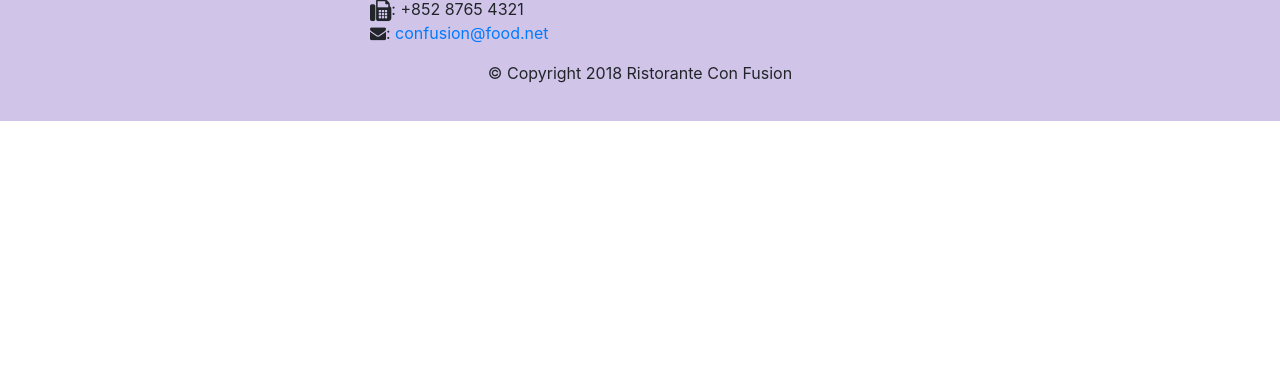
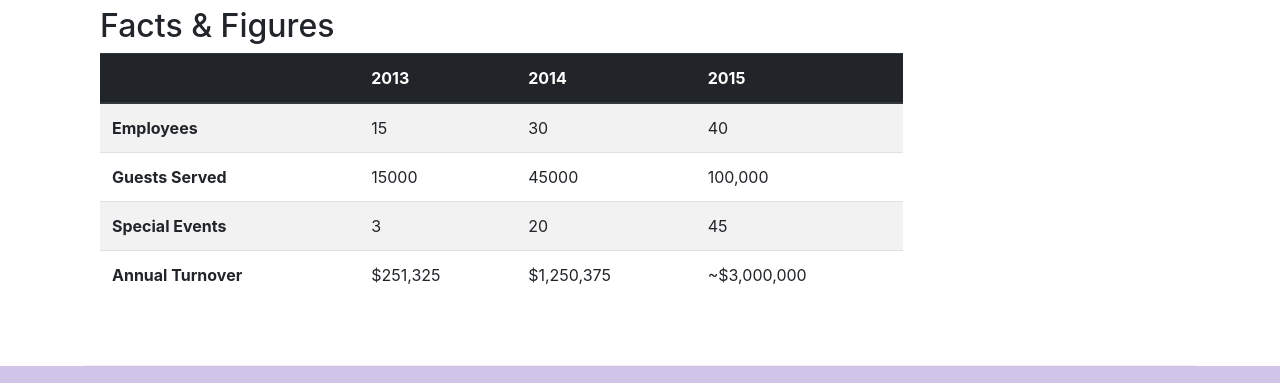
Before and after one commit to karthik137/conFusion, a website: page aboutus.html in a window 1280 px wide. Shown: the part 1655-2038 px from the top of the page. Before the commit the page ends 1776 px from the top, so only its background shows below. Drawn offline with nearby package versions, Linux system fonts and the light colour scheme.

Commit message:
tables and cards

```diff
--- a/aboutus.html
+++ b/aboutus.html
@@ -77,7 +77,36 @@
                     <em>The Frying Pan</em>, a successful chain started by our CEO, Mr. Peter Pan, that featured for the first
                     time the world's best cuisines in a pan.</p>
             </div>
-            <div>
+            <div class="col-sm">
+                <div class="card">
+                    <h3 class="card-header bg-primary text-white">
+                        Facts At a Glance
+                    </h3>
+                    <div class="card-body">
+                        <dl class="row">
+                            <dt class="col-6">
+                                Started
+                            </dt>
+                            <dd class="col-6">3 Feb, 2014</dd>
+                            <dt class="col-6">Major Stake Holder</dt>
+                            <dd class="col-6">HK Fine Foods Inc.</dd>
+                            <dt class="col-6">Last Year's Turnover</dt>
+                            <dd class="col-6">$1,250,375</dd>
+                            <dt class="col-6">Employees</dt>
+                            <dd class="col-6">40</dd>
+
+                        </dl>
+                    </div>
+                </div>
+            </div>
+            <div class="col-12">
+                <div class="card card-body bg-light">
+                    <blockquote class="blockquote">
+                        <p class="mb-0">You better cut the pizza in four pieces because I'm not hungry enough to eat six.</p>
+                        <footer class="blockquote-footer">Yogi Berra, <cite title="Source Title"> The Wit and Wisdom of Yogi Berra, P. Pepe, Diversion Books, 2014
+                        </cite></footer>
+                    </blockquote>
+                </div>
             </div>
         </div>
 
@@ -117,6 +146,53 @@
                     in the culinary world, he specializes in creating mouthwatering Indo-Italian fusion experiences. He says,
                     <em>Put together the cuisines from the two craziest cultures, and you get a winning hit! Amma Mia!</em>
                 </p>
+            </div>
+        </div>
+
+        <div class="row row-content">
+            <div class="col12 col-sm-9">
+                <h2>Facts &amp; Figures</h2>
+                <div class="table-responsive">
+                    <table class="table table-striped">
+                        <thead class="thead-dark">
+                            <tr>
+                                <th>&nbsp;</th>
+                                <th>2013</th>
+                                <th>2014</th>
+                                <th>2015</th>
+                            </tr>
+                        </thead>
+                        <tbody>
+                            <tr>
+                                <th>Employees</th>
+                                <td>15</td>
+                                <td>30</td>
+                                <td>40</td>
+                            </tr>
+                            <tr>
+                                <th>Guests Served</th>
+                                <td>15000</td>
+                                <td>45000</td>
+                                <td>100,000</td>
+                            </tr>
+                            <tr>
+                                <th>Special Events</th>
+                                <td>3</td>
+                                <td>20</td>
+                                <td>45</td>
+                            </tr>
+                            <tr>
+                                <th>Annual Turnover</th>
+                                <td>$251,325</td>
+                                <td>$1,250,375</td>
+                                <td>~$3,000,000</td>
+                            </tr>
+                        </tbody>
+                    </table>
+                </div>
+            </div>
+            <div class="col-12 col-sm-3">
+
             </div>
         </div>
 
```
